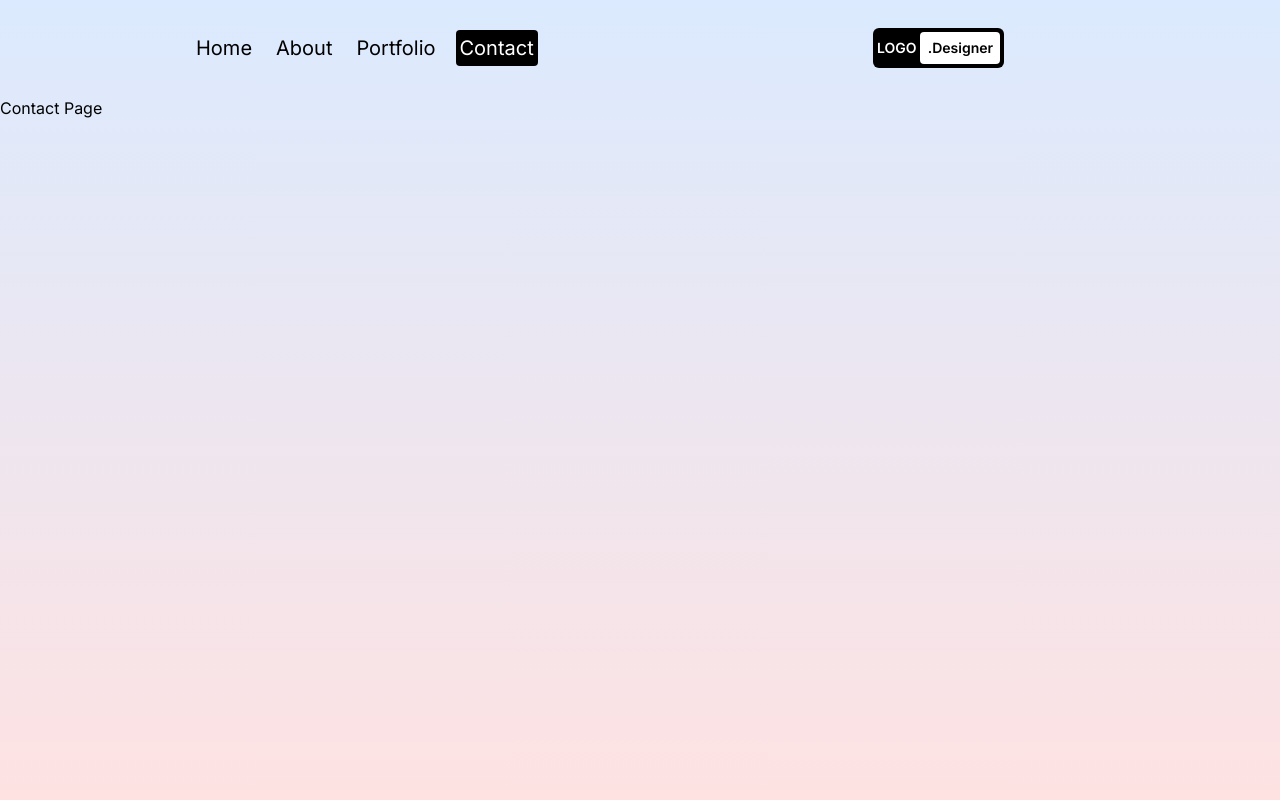
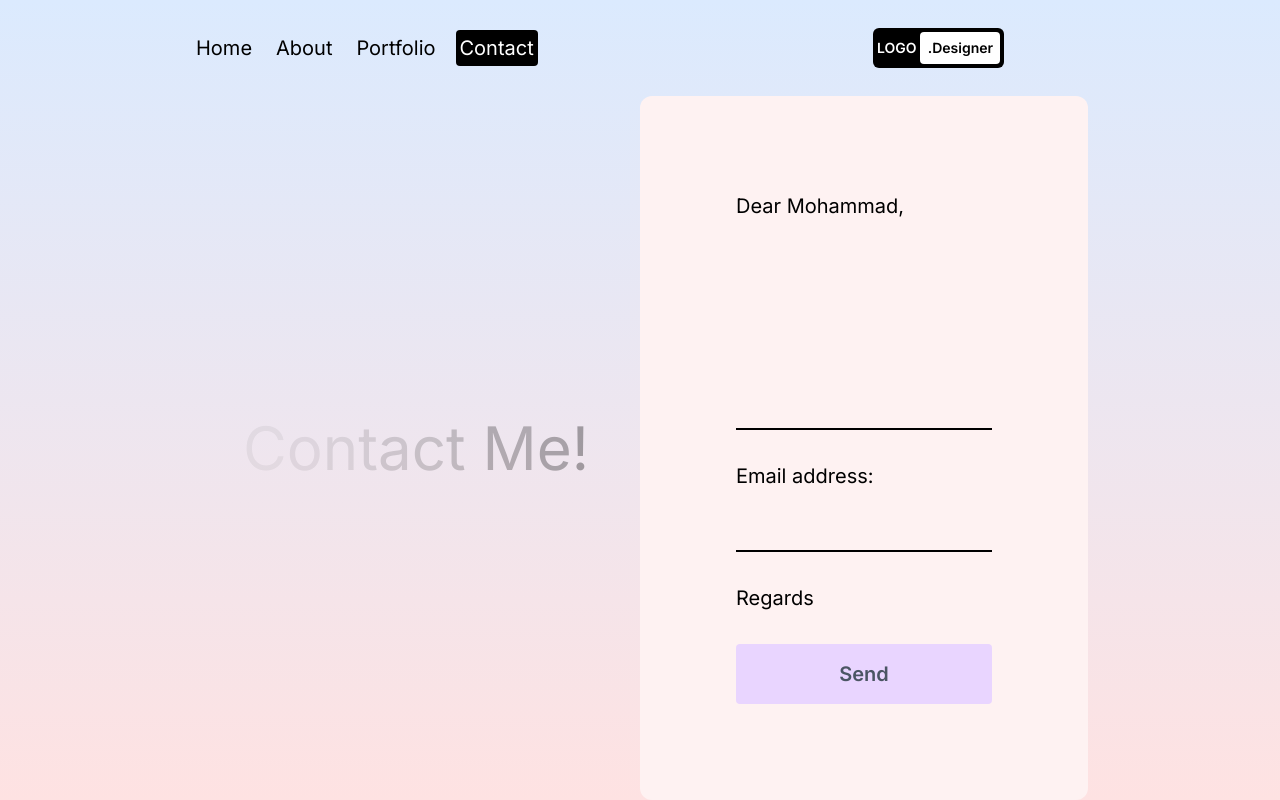
Before and after one commit to AhmedThaer1/portfolio_for_a_friend, a Next.js app: page /contact in a window 1280 px wide. Built offline with nearby package versions, Linux system fonts and the light colour scheme.

Commit message:
complete the contact page and add emailJs for emails

```diff
--- a/app/contact/page.tsx
+++ b/app/contact/page.tsx
@@ -1,5 +1,101 @@
-import PageTransEffect from "../components/pageTransEffect";
+"use client";
+import { motion } from "framer-motion";
+import { useRef, useState } from "react";
+import emailjs from "@emailjs/browser";
 
-export default function page() {
-  return <PageTransEffect>Contact Page</PageTransEffect>;
-}
+const ContactPage = () => {
+  const [success, setSuccess] = useState(false);
+  const [error, setError] = useState(false);
+  const text = "Contact Me!";
+
+  const form = useRef(null);
+
+  const sendEmail = (e) => {
+    e.preventDefault();
+    setError(false);
+    setSuccess(false);
+
+    emailjs
+      .sendForm(
+        process.env.NEXT_PUBLIC_SERVICE_ID,
+        process.env.NEXT_PUBLIC_TEMPLATE_ID,
+        form.current,
+        process.env.NEXT_PUBLIC_PUBLIC_KEY
+      )
+      .then(
+        () => {
+          setSuccess(true);
+          form.current.reset();
+        },
+        () => {
+          setError(true);
+        }
+      );
+  };
+
+  return (
+    <motion.div
+      className="h-full"
+      initial={{ y: "-200vh" }}
+      animate={{ y: "0%" }}
+      transition={{ duration: 1 }}
+    >
+      <div className="h-full flex flex-col lg:flex-row px-4 sm:px-8 md:px-12 lg:px-20 xl:px-48">
+        {/* TEXT CONTAINER */}
+        <div className="h-1/2 lg:h-full lg:w-1/2 flex items-center justify-center text-6xl">
+          <div>
+            {text.split("").map((letter, index) => (
+              <motion.span
+                key={index}
+                initial={{ opacity: 1 }}
+                animate={{ opacity: 0 }}
+                transition={{
+                  duration: 3,
+                  repeat: Infinity,
+                  delay: index * 0.1,
+                }}
+              >
+                {letter}
+              </motion.span>
+            ))}
+          </div>
+        </div>
+        {/* FORM CONTAINER */}
+        <form
+          onSubmit={sendEmail}
+          ref={form}
+          className="h-[80%] lg:h-full lg:w-1/2 bg-red-50 rounded-xl text-xl flex flex-col gap-8 justify-center p-24"
+        >
+          <span>Dear Mohammad,</span>
+          <textarea
+            rows={6}
+            className="bg-transparent pt-6 border-b-2 border-b-black outline-none resize-none"
+            name="user_message"
+          />
+          <span>Email address:</span>
+          <input
+            name="user_email"
+            type="text"
+            className="bg-transparent border-b-2 border-b-black outline-none"
+          />
+          <span>Regards</span>
+          <button className="bg-purple-200 rounded font-semibold text-gray-600 p-4">
+            Send
+          </button>
+          {success && (
+            <span className="text-green-600 font-semibold">
+              Your message has been sent successfully!
+            </span>
+          )}
+          {error && (
+            <span className="text-red-600 font-semibold">
+              Something went wrong!
+            </span>
+          )}
+        </form>
+      </div>
+    </motion.div>
+  );
+};
+
+export default ContactPage;
--- a/package.json
+++ b/package.json
@@ -9,6 +9,7 @@
     "lint": "next lint"
   },
   "dependencies": {
+    "@emailjs/browser": "^4.3.3",
     "framer-motion": "^11.1.7",
     "next": "14.2.3",
     "react": "^18",
```
Also changed, not shown: 2 other files (tests, documents, lock files or other folders).
